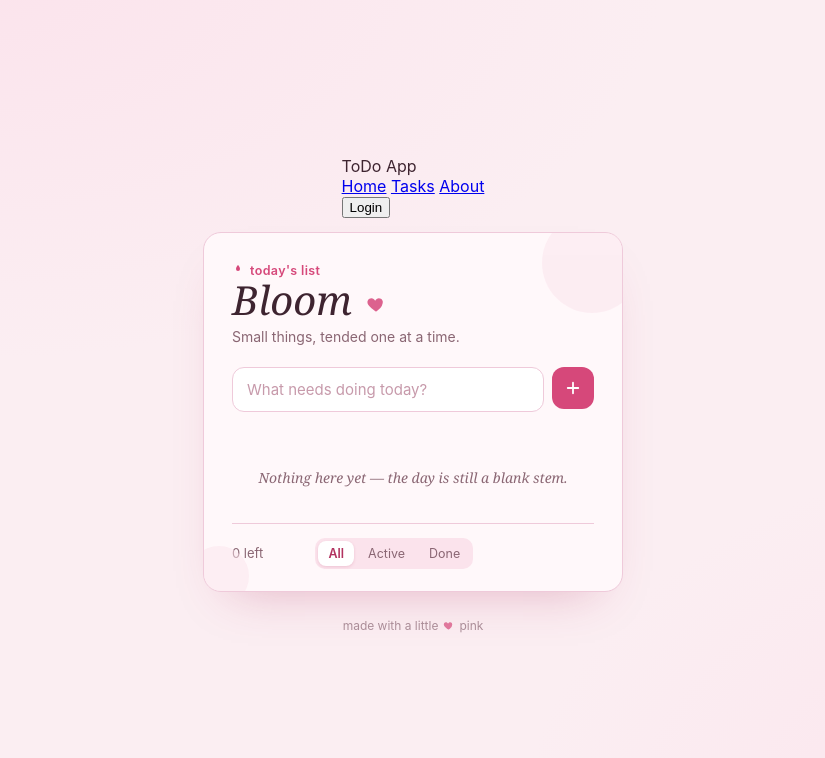
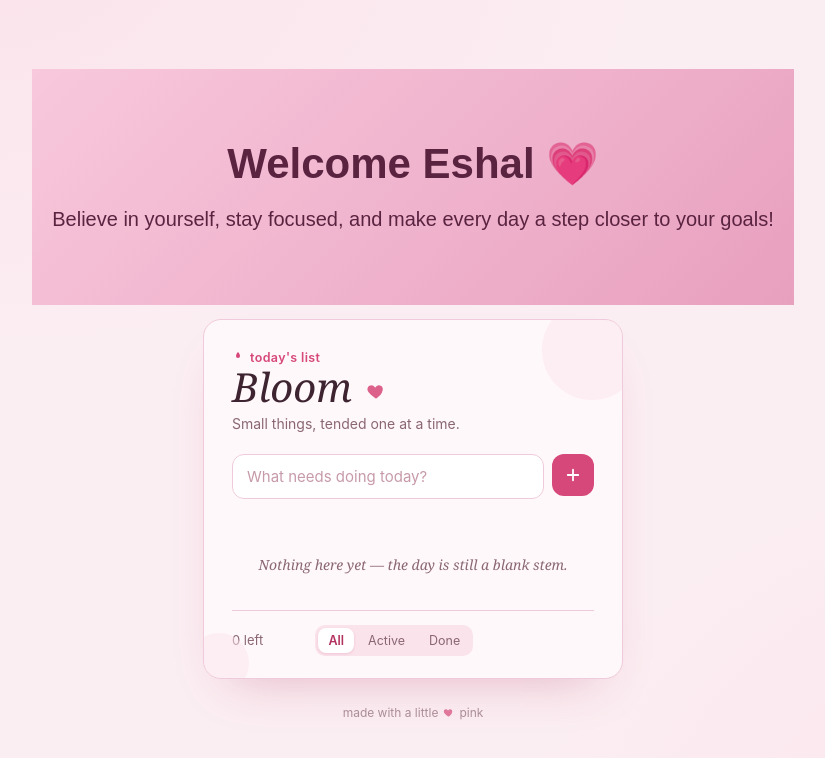
Before and after one commit to Ammara-khann/DevOps, a plain HTML site: page todo-app/index.html in a window 1280 px wide. Shown: the whole page, without its empty margins (227-1052 px from the left). Drawn offline with Linux system fonts and the light colour scheme.

Commit message:
Added styling of header

```diff
--- a/todo-app/index.html
+++ b/todo-app/index.html
@@ -10,17 +10,17 @@
 <link rel="stylesheet" href="style.css">
 </head>
 <body>
-  <header class="header">
-    <div class="logo">ToDo App</div>
 
-    <nav class="nav">
-        <a href="#">Home</a>
-        <a href="#">Tasks</a>
-        <a href="#">About</a>
-    </nav>
+<header style="background: linear-gradient(135deg, #f8c8dc, #e8a0bf); color: #5a2340; padding: 70px 20px; text-align: center; font-family: Arial, sans-serif;">
+    <h1 style="font-size: 42px; margin: 0 0 15px; font-weight: 700;">
+        Welcome Eshal 💗
+    </h1>
 
-    <button class="login-btn">Login</button>
+    <p style="font-size: 20px; margin: 0; line-height: 1.6;">
+        Believe in yourself, stay focused, and make every day a step closer to your goals!
+    </p>
 </header>
+
 
   <main class="card" style="position: relative; overflow: hidden;">
 
```
